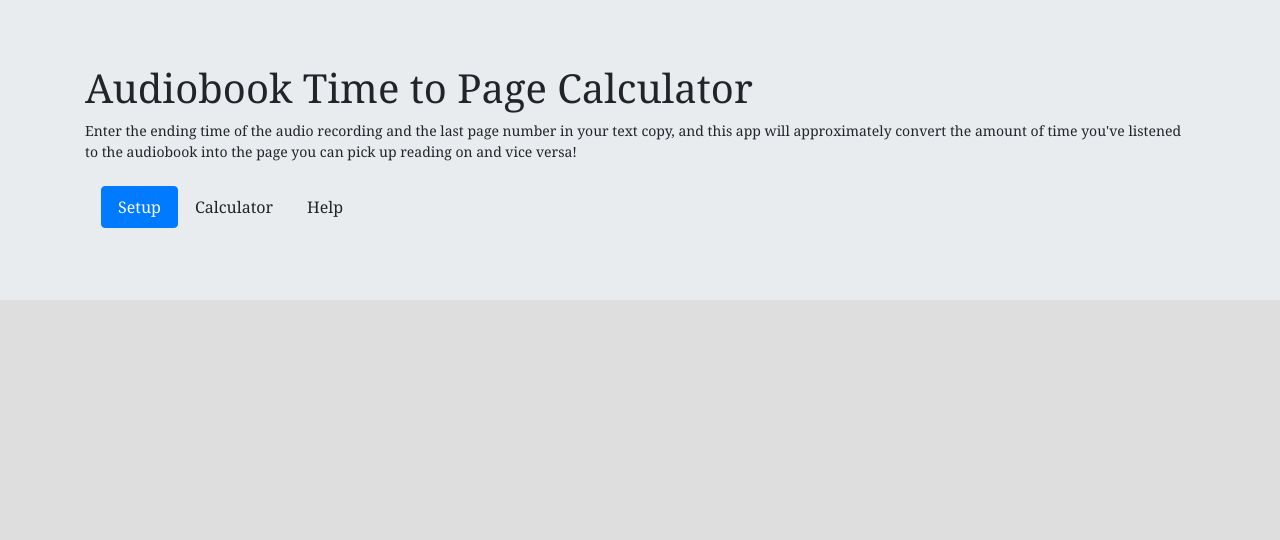
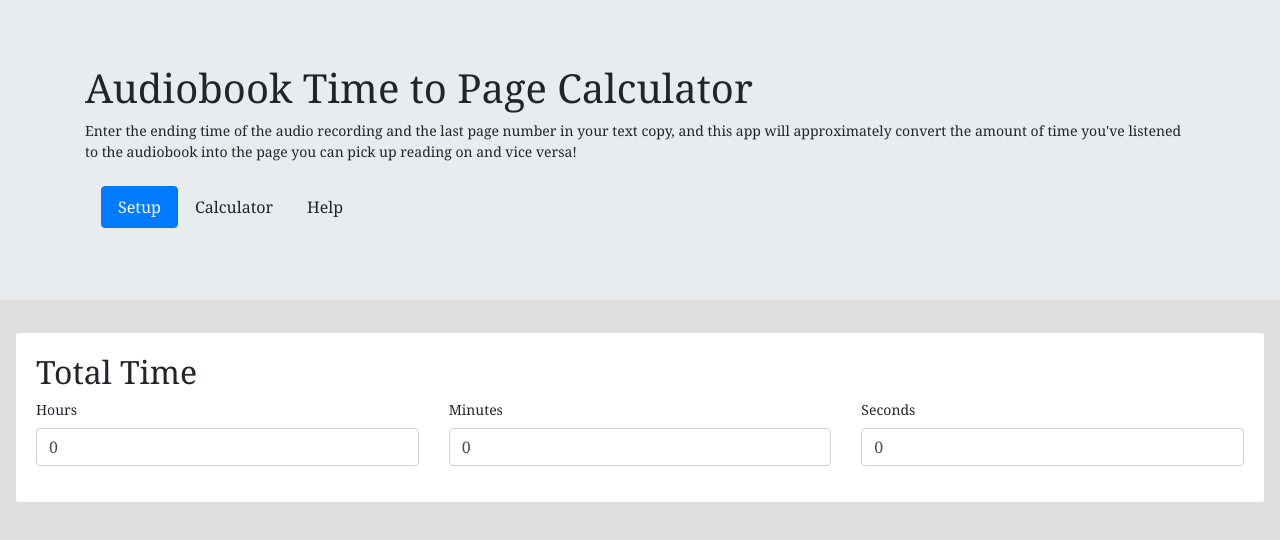
Before and after one commit to Alamantus/time-to-page, a React (Vite) app: page / in a window 1280 px wide. Shown: the top 540 px of the page. Built offline with nearby package versions, Linux system fonts and the light colour scheme.

Commit message:
Update sections with SetupSection

```diff
--- a/src/App.js
+++ b/src/App.js
@@ -1,7 +1,8 @@
 import React from 'react';
 
 import Header from './components/Header';
-import TimeSection from './components/time';
+import SetupSection from './components/SetupSection';
+import CalculatorSection from './components/CalculatorSection';
 import HelpModal from './components/HelpModal';
 
 class App extends React.Component {
@@ -44,8 +45,8 @@ class App extends React.Component {
       />
       {
         this.state.showSetup === true
-        ? <div />
-        : <TimeSection />
+        ? <SetupSection />
+        : <CalculatorSection />
       }
       {this.state.showHelp && <HelpModal hideHelp={this.hideHelp} />}
     </main>;
--- /dev/null
+++ b/src/components/CalculatorSection.js
@@ -0,0 +1,11 @@
+import React from 'react';
+
+import ListenedTime from './time/ListenedTime';
+
+const CalculatorSection = () => {
+  return <section className="container-fluid">
+    <ListenedTime />
+  </section>;
+}
+
+export default CalculatorSection;
--- /dev/null
+++ b/src/components/SetupSection.js
@@ -0,0 +1,11 @@
+import React from 'react';
+
+import TotalTime from './time/TotalTime';
+
+const SetupSection = () => {
+  return <section className="container-fluid">
+    <TotalTime />
+  </section>;
+}
+
+export default SetupSection;
--- a/src/components/time/ListenedTime.js
+++ b/src/components/time/ListenedTime.js
@@ -36,7 +36,7 @@ class ListenedTime extends React.Component {
   render () {
     return <article className="card">
       <section className="card-body">
-        <article className="row">
+        <header className="row">
           <div className="col-md-3">
             <h2>Time Listened</h2>
           </div>
@@ -56,7 +56,7 @@ class ListenedTime extends React.Component {
               </li>
             </ul>
           </nav>
-        </article>
+        </header>
         {
           this.state.showPercentListened === false
           ? <TimeColumns
--- /dev/null
+++ b/src/components/time/TotalTime.js
@@ -0,0 +1,45 @@
+import React from 'react';
+import { connect } from 'react-redux';
+
+import {
+  updateTotalHours,
+  updateTotalMinutes,
+  updateTotalSeconds,
+} from '../../store/actionCreators/time';
+
+import TimeColumns from './TimeColumns';
+
+const mapStateToProps = (state) => ({
+  hours: state.time.total.hours,
+  minutes: state.time.total.minutes,
+  seconds: state.time.total.seconds,
+});
+
+const mapDispatchToProps = {
+  updateHours: updateTotalHours,
+  updateMinutes: updateTotalMinutes,
+  updateSeconds: updateTotalSeconds,
+};
+
+const TotalTime = (props) => {
+  return <article className="card">
+    <section className="card-body">
+      <header className="row">
+        <div className="col-md-3">
+          <h2>Total Time</h2>
+        </div>
+      </header>
+      <TimeColumns
+        idPrefix='total'
+        hours={props.hours}
+        minutes={props.minutes}
+        seconds={props.seconds}
+        updateHours={props.updateHours}
+        updateMinutes={props.updateMinutes}
+        updateSeconds={props.updateSeconds}
+      />
+    </section>
+  </article>;
+}
+
+export default connect(mapStateToProps, mapDispatchToProps)(TotalTime);
--- a/src/components/time/index.js
+++ /dev/null
@@ -1,11 +0,0 @@
-import React from 'react';
-
-import ListenedTime from './ListenedTime';
-
-const TimeSection = () => {
-  return <section className="container-fluid">
-    <ListenedTime />
-  </section>;
-}
-
-export default TimeSection;
```
